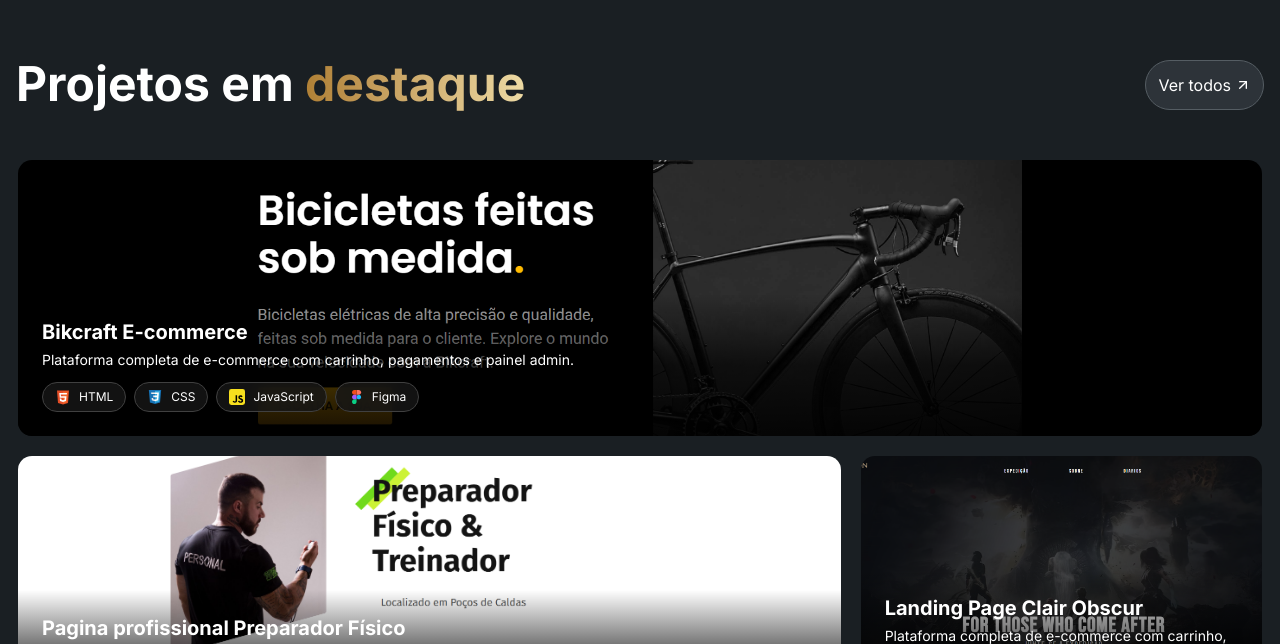
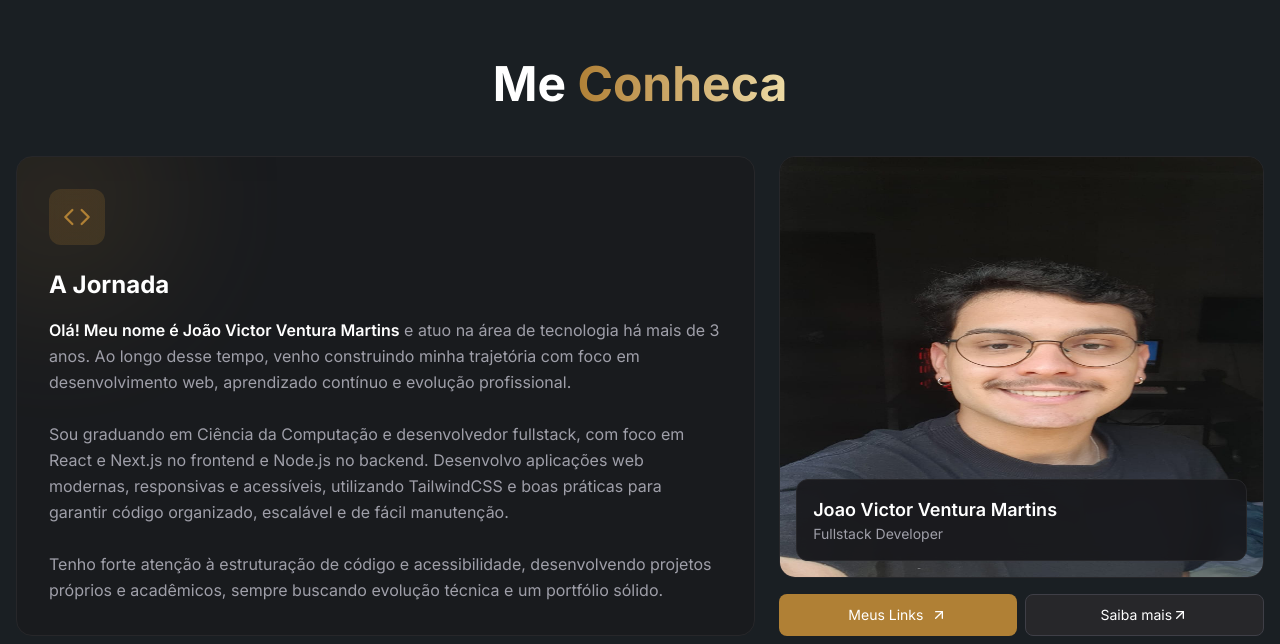
Before and after one commit to JoaoVictorVM/PortfolioJoaoVictorMartins, a Next.js app: page / in a window 1280 px wide. Shown: the part 836-1480 px from the top of the page. Built offline with nearby package versions, Linux system fonts and the light colour scheme.

Commit message:
feat aboutSection
Adiciona a sobre mim, com algumas informacoes de placeholder ainda

```diff
--- a/src/app/page.tsx
+++ b/src/app/page.tsx
@@ -1,3 +1,4 @@
+import { AboutSection } from "@/components/pages/home/about-section/aboutSection";
 import { HeroSection } from "@/components/pages/home/hero-section/heroSection";
 import { ProjectsSection } from "@/components/pages/home/projects-section/projectsSection";
 import { ServicesSection } from "@/components/pages/home/services-section/servicesSection";
@@ -8,6 +9,7 @@ export default function Home() {
       <section className="h-screen flex flex-col items-center justify-center">
         <HeroSection />
       </section>
+      <AboutSection />
       <ProjectsSection />
       <ServicesSection />
     </main>
--- /dev/null
+++ b/src/components/pages/home/about-section/aboutIcon.tsx
@@ -0,0 +1,21 @@
+interface AboutIconProps {
+  className?: string
+}
+
+export function AboutIcon({ className }: AboutIconProps) {
+  return (
+    <svg
+      xmlns="http://www.w3.org/2000/svg"
+      viewBox="0 0 24 24"
+      fill="none"
+      stroke="currentColor"
+      strokeWidth="2"
+      strokeLinecap="round"
+      strokeLinejoin="round"
+      className={className}
+    >
+      <polyline points="16 18 22 12 16 6" />
+      <polyline points="8 6 2 12 8 18" />
+    </svg>
+  )
+}
--- /dev/null
+++ b/src/components/pages/home/about-section/aboutJourney.tsx
@@ -0,0 +1,46 @@
+import { AboutIcon } from "./aboutIcon"
+
+export function JourneyCard() {
+  return (
+    <div className="relative overflow-hidden rounded-2xl border border-zinc-800 bg-zinc-900/50 p-6 sm:p-8">
+      {/* Gradient Blur Background */}
+      <div
+        className="pointer-events-none absolute -top-20 -left-20 h-60 w-60 rounded-full bg-gradient-to-br from-[var(--cor-primaria-1)]/20 to-[var(--cor-primaria-1)]/20 opacity-60 blur-3xl"
+        aria-hidden="true"
+      />
+
+      {/* Content */}
+      <div className="relative z-10">
+        {/* Icon */}
+        <div className="mb-6 flex h-14 w-14 items-center justify-center rounded-xl bg-gradient-to-br from-[var(--cor-primaria-1)]/20 to-[var(--cor-primaria-1)]/20 backdrop-blur-sm">
+          <AboutIcon className="h-7 w-7 text-[var(--cor-primaria-1)]" />
+        </div>
+
+        {/* Title */}
+        <h3 className="mb-4 text-2xl font-bold text-white">
+          A Jornada
+        </h3>
+
+        {/* Description */}
+        <p className="text-base leading-relaxed text-zinc-400">
+          <span className="font-semibold text-white">
+            Olá! Meu nome é João Victor Ventura Martins
+          </span>{" "}
+          e atuo na área de tecnologia há mais de 3 anos. Ao longo desse tempo,
+          venho construindo minha trajetória com foco em desenvolvimento web,
+          aprendizado contínuo e evolução profissional.
+          <br /><br />
+          Sou graduando em Ciência da Computação e desenvolvedor fullstack, com
+          foco em React e Next.js no frontend e Node.js no backend. Desenvolvo
+          aplicações web modernas, responsivas e acessíveis, utilizando
+          TailwindCSS e boas práticas para garantir código organizado,
+          escalável e de fácil manutenção.
+          <br /><br />
+          Tenho forte atenção à estruturação de código e acessibilidade,
+          desenvolvendo projetos próprios e acadêmicos, sempre buscando
+          evolução técnica e um portfólio sólido.
+        </p>
+      </div>
+    </div>
+  )
+}
--- /dev/null
+++ b/src/components/pages/home/about-section/aboutProfile.tsx
@@ -0,0 +1,60 @@
+import Image from "next/image"
+import Link from "next/link"
+import type { ProfileData } from "@/types/about"
+import { ArrowUpRightIcon } from "@/components/pages/home/services-section/serviceIcons"
+
+interface AboutProfileProps {
+  profile: ProfileData
+}
+
+export function AboutProfile({ profile }: AboutProfileProps) {
+  return (
+    <div className="flex h-full flex-col gap-4">
+
+      {/* Image + floating card */}
+      <div className="relative flex flex-1 flex-col overflow-hidden rounded-2xl border border-zinc-800 bg-zinc-900/80">
+
+        {/* Profile Image (fills available space) */}
+        <div className="relative flex-1">
+          <Image
+            src={profile.imageUrl || "/placeholder.svg"}
+            alt={profile.name}
+            fill
+            className="object-fit object-top"
+          />
+        </div>
+
+        {/* Floating info card */}
+        <div className="pointer-events-none absolute left-4 right-4 bottom-4 rounded-xl border border-zinc-800 bg-zinc-900/90 p-4 backdrop-blur-sm">
+          <h3 className="text-lg font-semibold text-white">
+            {profile.name}
+          </h3>
+          <p className="text-sm text-zinc-400">
+            {profile.title}
+          </p>
+        </div>
+      </div>
+
+      {/* Buttons always aligned with bottom of Journey */}
+      <div className="mt-auto flex gap-2">
+        <Link
+          href={profile.linksUrl}
+          target="_blank"
+          rel="noopener noreferrer"
+          className="flex flex-1 items-center justify-center gap-2 rounded-lg bg-[var(--cor-primaria-1)] px-4 py-2.5 text-sm font-medium text-white transition-colors hover:bg-[var(--cor-primaria-2)]"
+        >
+          Meus Links
+          <ArrowUpRightIcon className="h-4 w-4" />
+        </Link>
+
+        <Link
+          href={profile.aboutUrl}
+          className="flex flex-1 items-center justify-center rounded-lg border border-zinc-700 bg-zinc-800 px-4 py-2.5 text-sm font-medium text-white transition-colors hover:bg-zinc-700"
+        >
+          Saiba mais
+          <ArrowUpRightIcon className="h-4 w-4" />
+        </Link>
+      </div>
+    </div>
+  )
+}
--- /dev/null
+++ b/src/components/pages/home/about-section/aboutSection.tsx
@@ -0,0 +1,44 @@
+import { JourneyCard } from "./aboutJourney"
+import { AboutProfile } from "./aboutProfile"
+import type { ProfileData, JourneyData } from "@/types/about"
+
+const profileData: ProfileData = {
+  name: "Joao Victor Ventura Martins",
+  title: "Fullstack Developer",
+  imageUrl: "/images/profile/profile.jpg",
+  linksUrl: "#links",
+  aboutUrl: "#about",
+}
+
+export function AboutSection() {
+  return (
+    <section className="py-16 md:py-24 px-4">
+      <div className="max-w-7xl mx-auto">
+        {/* Header */}
+        <div className="mb-12 flex flex-col items-center">
+          {/* <span className="mb-3 block text-sm font-medium uppercase tracking-wider text-violet-500">
+            Sobre Mim
+          </span> */}
+          <h2 className="text-3xl font-bold text-white sm:text-4xl lg:text-5xl">
+            Me{" "}
+            <span className="bg-gradient-to-r from-[var(--cor-primaria-1)] to-[var(--cor-primaria-3)] bg-clip-text text-transparent">
+              Conheca
+            </span>
+          </h2>
+        </div>
+
+        {/* Content Grid */}
+        <div className="grid gap-6 lg:grid-cols-5 items-stretch">
+          <div className="lg:col-span-3 h-full">
+            <JourneyCard />
+          </div>
+
+          {/* Profile Card */}
+          <div className="lg:col-span-2 h-full">
+            <AboutProfile profile={profileData} />
+          </div>
+        </div>
+      </div>
+    </section>
+  )
+}
--- /dev/null
+++ b/src/types/about.ts
@@ -0,0 +1,13 @@
+export interface ProfileData {
+  name: string
+  title: string
+  imageUrl: string
+  linksUrl: string
+  aboutUrl: string
+}
+
+export interface JourneyData {
+  title: string
+  description: string
+  highlightedText: string
+}
```
Also changed, not shown: public/images/profile/profile.jpg (added).
